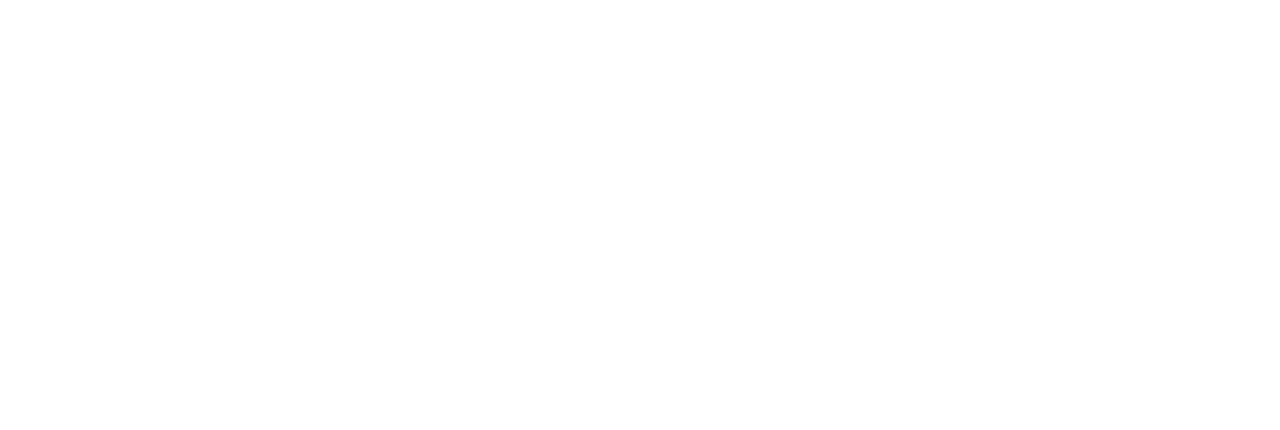
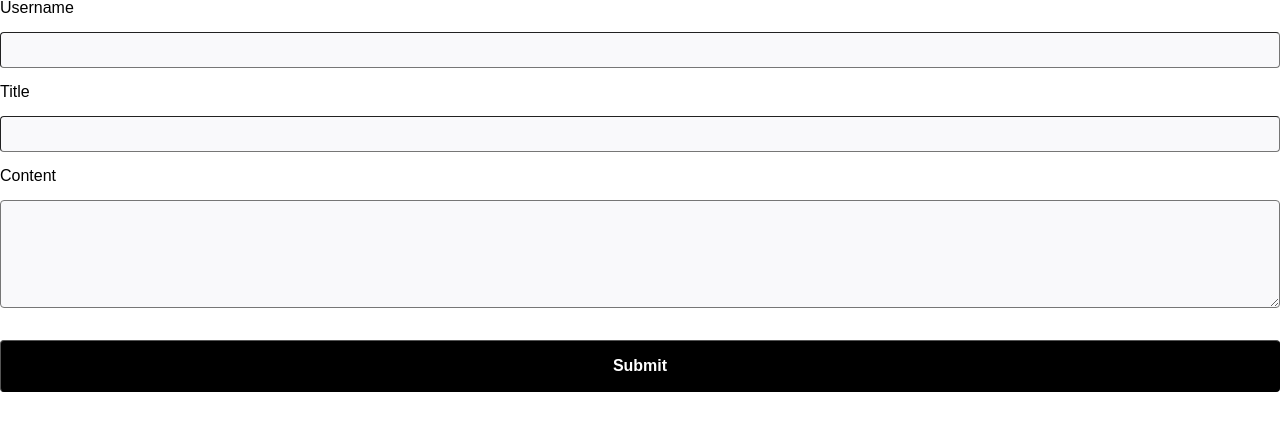
Before and after one commit to AlecTaber/personal-blog, a plain HTML site: page index.html in a window 1280 px wide. Drawn offline with Linux system fonts and the light colour scheme.

Commit message:
add landing page elements to index.html

```diff
--- a/index.html
+++ b/index.html
@@ -12,7 +12,20 @@
     <script defer src="./assets/js/logic.js" type="text/javascript"></script>
     <script defer src="./assets/js/form.js" type="text/javascript"></script>
   </head>
-<body>
-  <!-- TODO: Create landing page elements -->
-</body>
+  <body>
+    <form id="blogForm">
+      <label for="username">Username</label>
+      <input type="text" id="username" name="username" class="username" required />
+
+      <label for="title">Title</label>
+      <input type="text" id="title" name="title" class="title" required />
+
+      <label for="content">Content</label>
+      <textarea id="content" name="content" class="content" rows="5" required></textarea>
+
+      <input type="submit" value="Submit" />
+    </form>
+
+    <p id="error" class="error-message"></p>
+  </body>
 </html>
```
Also changed, not shown: blog.html (+13 -0 lines).
